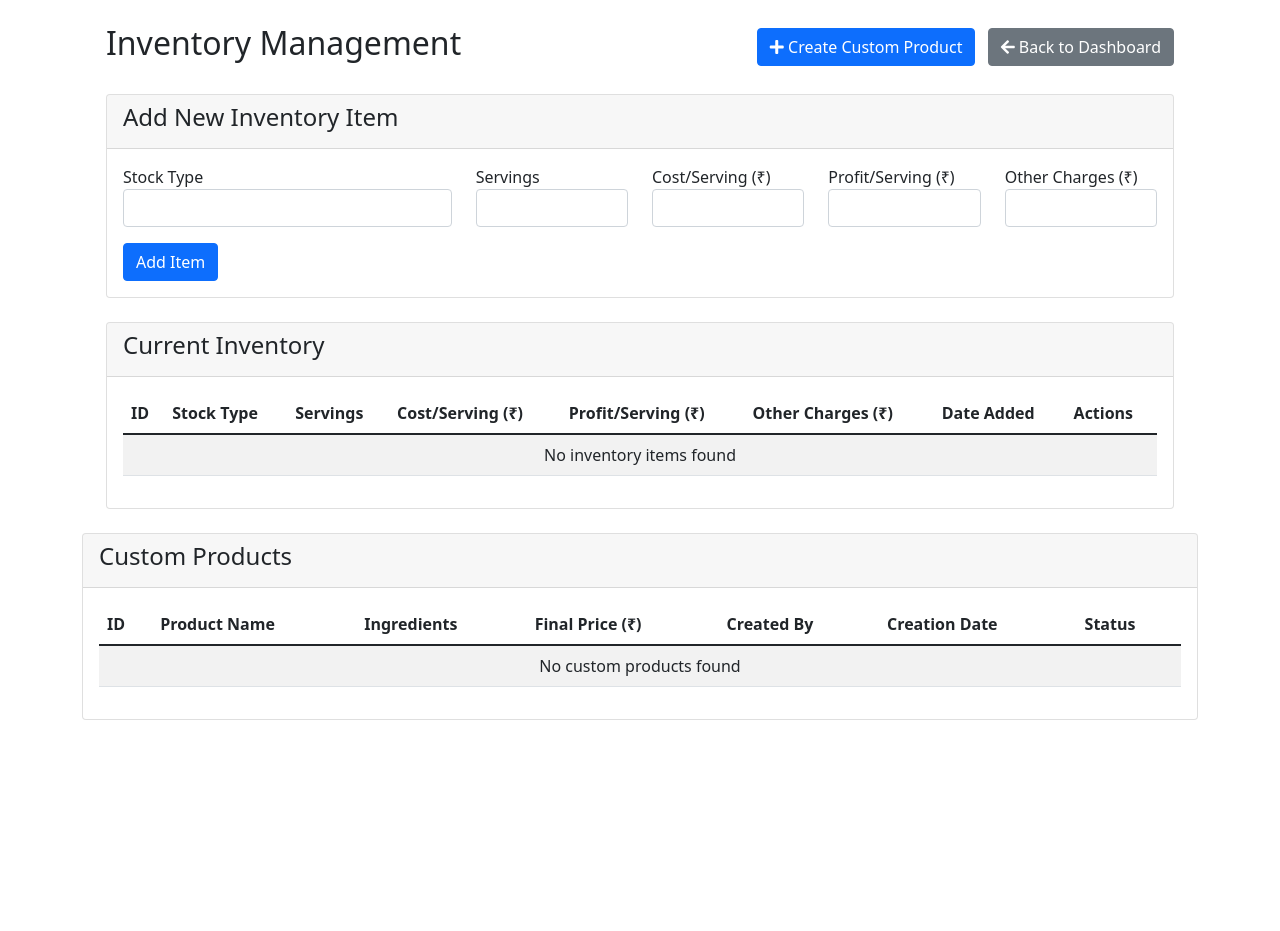
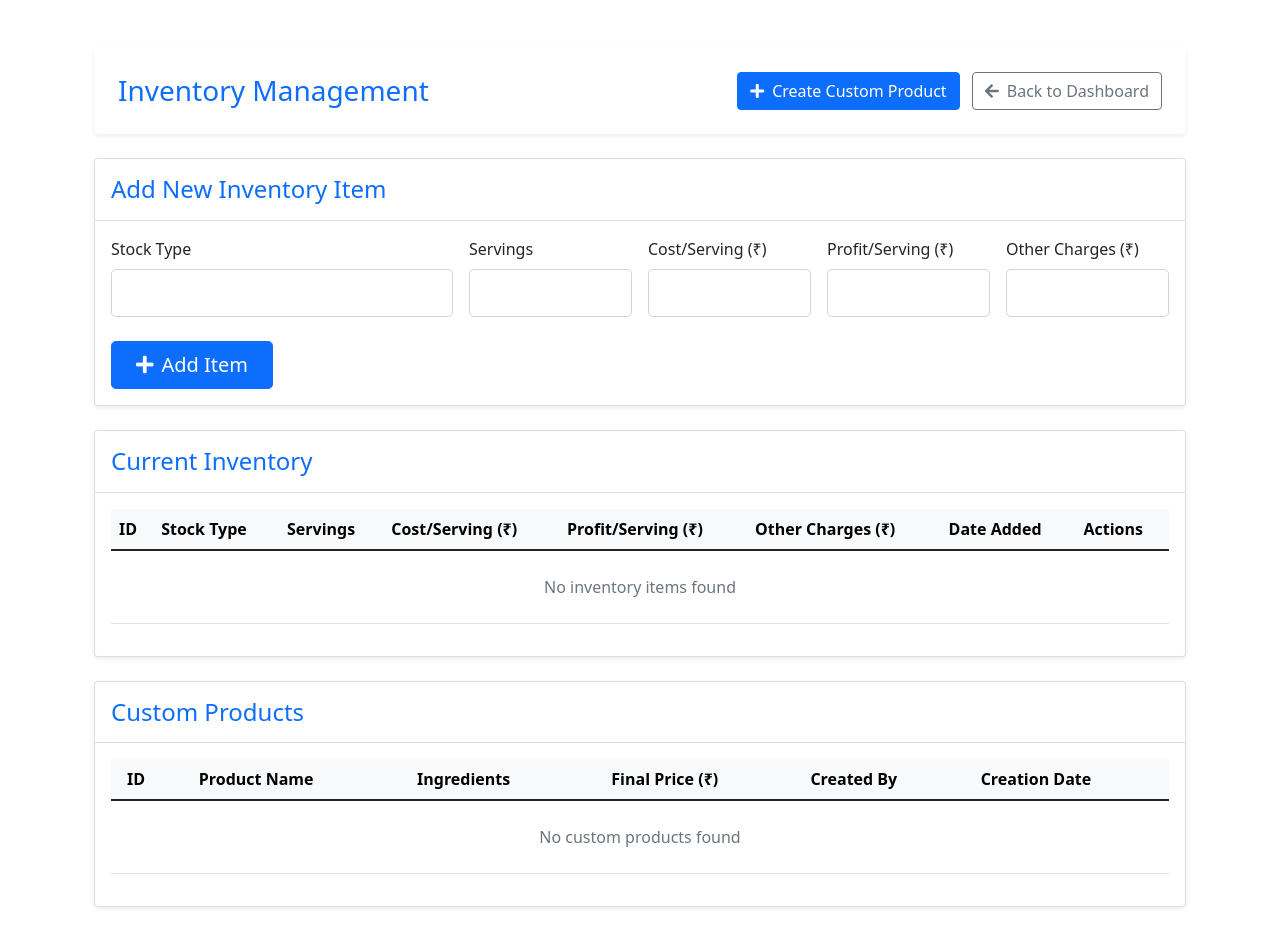
Before and after one commit to danishjavedcodes/gym_management, a Flask app: page /inventory in a window 1280 px wide. Shown: the part 80-1011 px from the top of the page. Before the commit the page ends 800 px from the top, so only its background shows below. Run offline with Flask 3, Linux system fonts and the light colour scheme; the visitor is signed in with stand-in values (Sample User, id 1).

Commit message:
Custom product is being displayed properly

```diff
--- a/app.py
+++ b/app.py
@@ -1593,6 +1593,13 @@
 
 #     return redirect(url_for('sales'))
 
+import json
+
+@app.template_filter('from_json')
+def from_json(value):
+    return json.loads(value)
+
+
 @app.route('/sales/add', methods=['POST'])
 def add_sale():
     if 'user_type' not in session:
--- a/templates/inventory.html
+++ b/templates/inventory.html
@@ -1,62 +1,66 @@
 {% extends 'base.html' %}
 
 {% block content %}
-<div class="container mx-auto px-4 py-8">
-    <div class="d-flex justify-content-between align-items-center mb-4">
-        <h2 class="text-2xl font-bold">Inventory Management</h2>
+<div class="container-fluid py-4">
+    <div class="d-flex justify-content-between align-items-center mb-4 bg-white p-4 rounded shadow-sm">
+        <h2 class="h3 mb-0 text-primary">Inventory Management</h2>
         <div>
-            <a href="{{ url_for('custom_product_page') }}" class="btn btn-primary me-2">
-                <i class="fas fa-plus"></i> Create Custom Product
+            <a href="{{ url_for('custom_product_page') }}" class="btn btn-primary me-2 d-inline-flex align-items-center">
+                <i class="fas fa-plus me-2"></i> Create Custom Product
             </a>
-            <a href="{{ url_for('admin_dashboard') }}" class="btn btn-secondary">
-                <i class="fas fa-arrow-left"></i> Back to Dashboard
+            <a href="{{ url_for('admin_dashboard') }}" class="btn btn-outline-secondary d-inline-flex align-items-center">
+                <i class="fas fa-arrow-left me-2"></i> Back to Dashboard
             </a>
         </div>
     </div>
 
     <!-- Add Inventory Item Form -->
-    <div class="card mb-4">
-        <div class="card-header">
-            <h4>Add New Inventory Item</h4>
+    <div class="card shadow-sm mb-4">
+        <div class="card-header bg-white py-3">
+            <h4 class="card-title mb-0 text-primary">Add New Inventory Item</h4>
         </div>
         <div class="card-body">
             <form action="{{ url_for('add_inventory') }}" method="post">
-                <div class="row">
-                    <div class="col-md-4 mb-3">
-                        <label for="stock_type">Stock Type</label>
-                        <input type="text" class="form-control" id="stock_type" name="stock_type" required>
+                <div class="row g-3">
+                    <div class="col-md-4">
+                        <label class="form-label">Stock Type</label>
+                        <input type="text" class="form-control form-control-lg" id="stock_type" name="stock_type" required>
                     </div>
-                    <div class="col-md-2 mb-3">
-                        <label for="servings">Servings</label>
-                        <input type="number" class="form-control" id="servings" name="servings" required>
+                    <div class="col-md-2">
+                        <label class="form-label">Servings</label>
+                        <input type="number" class="form-control form-control-lg" id="servings" name="servings" required>
                     </div>
-                    <div class="col-md-2 mb-3">
-                        <label for="cost_per_serving">Cost/Serving (₹)</label>
-                        <input type="number" step="0.01" class="form-control" id="cost_per_serving" name="cost_per_serving" required>
+                    <div class="col-md-2">
+                        <label class="form-label">Cost/Serving (₹)</label>
+                        <input type="number" step="0.01" class="form-control form-control-lg" id="cost_per_serving" name="cost_per_serving" required>
                     </div>
-                    <div class="col-md-2 mb-3">
-                        <label for="profit_per_serving">Profit/Serving (₹)</label>
-                        <input type="number" step="0.01" class="form-control" id="profit_per_serving" name="profit_per_serving" required>
+                    <div class="col-md-2">
+                        <label class="form-label">Profit/Serving (₹)</label>
+                        <input type="number" step="0.01" class="form-control form-control-lg" id="profit_per_serving" name="profit_per_serving" required>
                     </div>
-                    <div class="col-md-2 mb-3">
-                        <label for="other_charges">Other Charges (₹)</label>
-                        <input type="number" step="0.01" class="form-control" id="other_charges" name="other_charges" required>
+                    <div class="col-md-2">
+                        <label class="form-label">Other Charges (₹)</label>
+                        <input type="number" step="0.01" class="form-control form-control-lg" id="other_charges" name="other_charges" required>
                     </div>
                 </div>
-                <button type="submit" class="btn btn-primary">Add Item</button>
+                <div class="mt-4">
+                    <button type="submit" class="btn btn-primary btn-lg px-4">
+                        <i class="fas fa-plus me-2"></i>Add Item
+                    </button>
+                </div>
             </form>
         </div>
     </div>
 
     <!-- Inventory List -->
-    <div class="card mb-4">
-        <div class="card-header">
-            <h4>Current Inventory</h4>
+    <div class="card shadow-sm mb-4">
+        <div class="card-header bg-white py-3">
+            <h4 class="card-title mb-0 text-primary">Current Inventory</h4>
         </div>
         <div class="card-body">
             <div class="table-responsive">
-                <table class="table table-striped">
-                    <thead>
+                <table class="table table-hover align-middle">
+                    <thead class="table-light">
                         <tr>
                             <th>ID</th>
                             <th>Stock Type</th>
@@ -79,14 +83,79 @@
                             <td>₹{{ item.other_charges }}</td>
                             <td>{{ item.date_added }}</td>
                             <td>
-                                <a href="{{ url_for('edit_inventory', item_id=item.id) }}" class="btn btn-sm btn-warning">Edit</a>
-                                <a href="{{ url_for('delete_inventory', item_id=item.id) }}" class="btn btn-sm btn-danger" onclick="return confirm('Are you sure you want to delete this item?')">Delete</a>
+                                <div class="btn-group">
+                                    <a href="{{ url_for('edit_inventory', item_id=item.id) }}" class="btn btn-warning btn-sm">
+                                        <i class="fas fa-edit me-1"></i>Edit
+                                    </a>
+                                    <a href="{{ url_for('delete_inventory', item_id=item.id) }}"
+                                       class="btn btn-danger btn-sm"
+                                       onclick="return confirm('Are you sure you want to delete this item?')">
+                                        <i class="fas fa-trash me-1"></i>Delete
+                                    </a>
+                                </div>
                             </td>
                         </tr>
                         {% endfor %}
                         {% if not inventory %}
                         <tr>
-                            <td colspan="8" class="text-center">No inventory items found</td>
+                            <td colspan="8" class="text-center text-muted py-4">No inventory items found</td>
+                        </tr>
+                        {% endif %}
+                    </tbody>
+                </table>
+            </div>
+        </div>
+    </div>
+
+    <!-- Custom Products List -->
+    <div class="card shadow-sm">
+        <div class="card-header bg-white py-3">
+            <h4 class="card-title mb-0 text-primary">Custom Products</h4>
+        </div>
+        <div class="card-body">
+            <div class="table-responsive">
+                <table class="table table-hover align-middle">
+                    <thead class="table-light">
+                        <tr>
+                            <th class="px-3">ID</th>
+                            <th class="px-3">Product Name</th>
+                            <th class="px-4">Ingredients</th>
+                            <th class="px-3">Final Price (₹)</th>
+                            <th class="px-3">Created By</th>
+                            <th class="px-3">Creation Date</th>
+                        </tr>
+                    </thead>
+                    <tbody>
+                        {% for product in custom_products %}
+                        <tr>
+                            <td class="px-3">{{ product.product_id }}</td>
+                            <td class="px-3">{{ product.product_name }}</td>
+                            <td class="px-4">
+                                <ul class="list-unstyled mb-0">
+                                    {% set ingredients = product.ingredients|from_json if product.ingredients else [] %}
+                                    {% for ingredient in ingredients %}
+                                        <li class="d-flex align-items-center mb-2">
+                                            <i class="fas fa-circle me-2 text-primary" style="font-size: 6px;"></i>
+                                            <div>
+                                                <span class="badge bg-light text-dark me-2">{{ ingredient.name }}</span>
+                                                <span class="badge bg-info text-dark me-2">Qty: {{ ingredient.quantity }}</span>
+                                                <span class="badge bg-secondary">₹{{ ingredient.price }}</span>
+                                            </div>
+                                        </li>
+                                    {% endfor %}
+                                    {% if not ingredients %}
+                                        <li class="text-muted">No ingredients added</li>
+                                    {% endif %}
+                                </ul>
+                            </td>
+                            <td class="px-3">₹{{ product.final_price }}</td>
+                            <td class="px-3">{{ product.created_by }}</td>
+                            <td class="px-3">{{ product.creation_date }}</td>
+                        </tr>
+                        {% endfor %}
+                        {% if not custom_products %}
+                        <tr>
+                            <td colspan="6" class="text-center text-muted py-4">No custom products found</td>
                         </tr>
                         {% endif %}
                     </tbody>
@@ -95,46 +164,4 @@
         </div>
     </div>
 </div>
-
-    <!-- Custom Products List -->
-    <div class="card">
-        <div class="card-header">
-            <h4>Custom Products</h4>
-        </div>
-        <div class="card-body">
-            <div class="table-responsive">
-                <table class="table table-striped">
-                    <thead>
-                        <tr>
-                            <th>ID</th>
-                            <th>Product Name</th>
-                            <th>Ingredients</th>
-                            <th>Final Price (₹)</th>
-                            <th>Created By</th>
-                            <th>Creation Date</th>
-                            <th>Status</th>
-                        </tr>
-                    </thead>
-                    <tbody>
-                        {% for product in custom_products %}
-                        <tr>
-                            <td>{{ product.product_id }}</td>
-                            <td>{{ product.product_name }}</td>
-                            <td>{{ product.ingredients }}</td>
-                            <td>₹{{ product.final_price }}</td>
-                            <td>{{ product.created_by }}</td>
-                            <td>{{ product.creation_date }}</td>
-                            <td>{{ product.inventory_status }}</td>
-                        </tr>
-                        {% endfor %}
-                        {% if not custom_products %}
-                        <tr>
-                            <td colspan="7" class="text-center">No custom products found</td>
-                        </tr>
-                        {% endif %}
-                    </tbody>
-                </table>
-            </div>
-        </div>
-    </div>
 {% endblock %}
```
